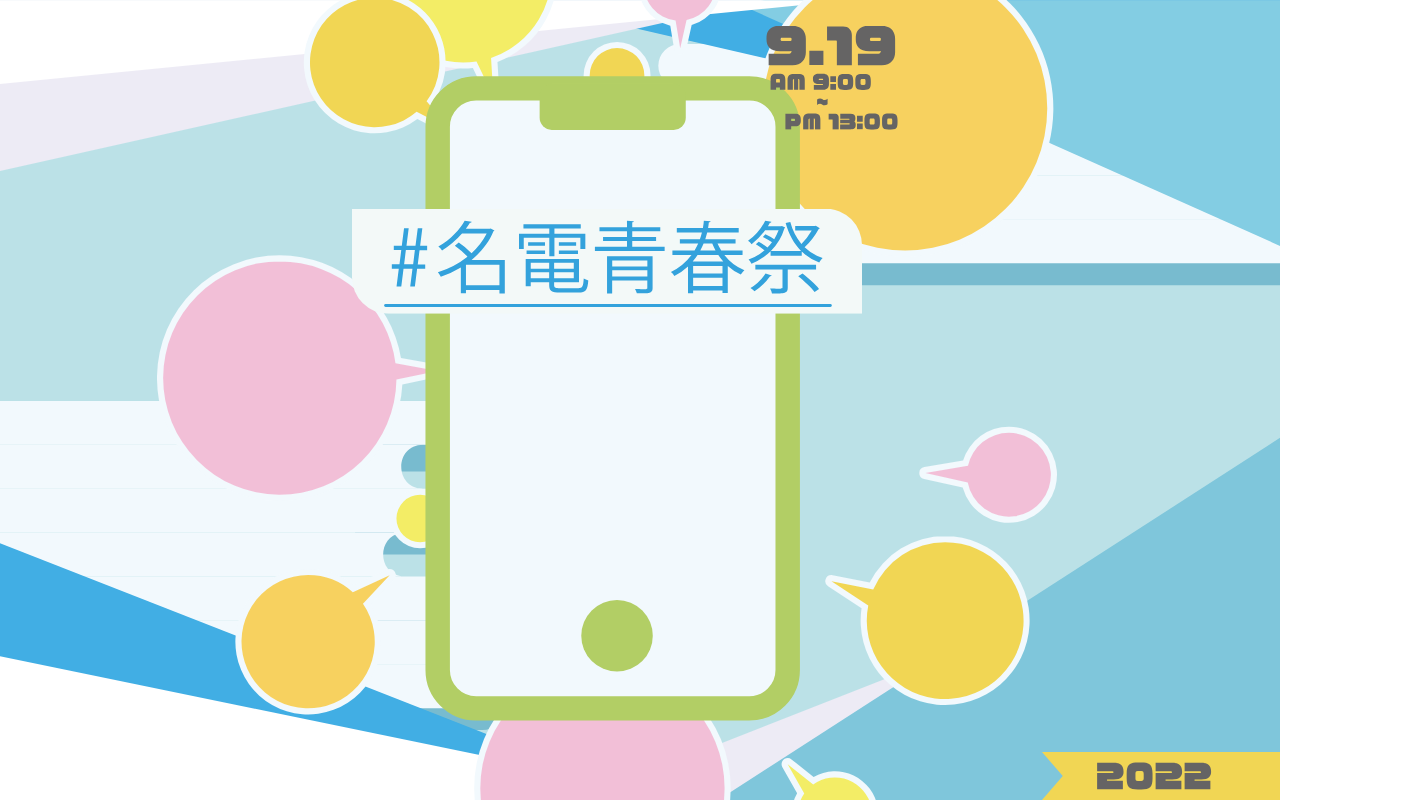
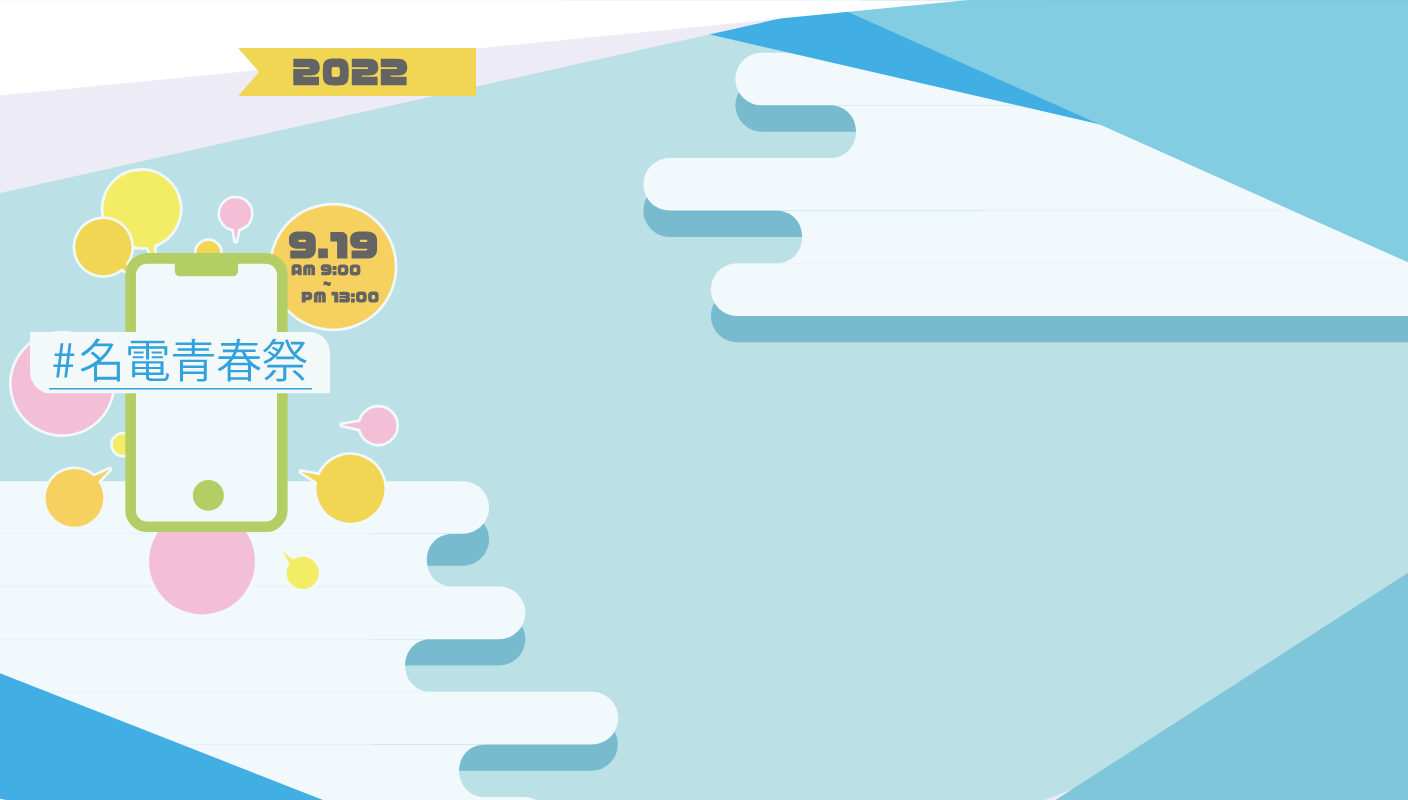
Before and after one commit to bita-tipi/mdn-fes-2022, a React (Create React App) app: page / in a window 1280 px wide. Shown: the top 800 px of the page, 1408 px wide, since content can reach past the window. Built offline with nearby package versions, Linux system fonts and the light colour scheme.

Commit message:
top修正2

```diff
--- a/src/routes/top.css
+++ b/src/routes/top.css
@@ -1,29 +1,32 @@
 .top_container {
-  height: 100vh;
-  min-width: 100%;
+  height: 120vh;
+  width: 10vh;
+  min-width: 110%;
   background-image: url("/src/assets/img/top_back.svg");
   background-size: cover;
   background-attachment: fixed;
-  background-position: 38% top;
+  background-position: 40% top;
 }
 
 .top_center {
   position: absolute;
-  top: 50%;
-  left: 24%;
-  transform: translate(-50%, -50%);
+  transform: translate(3%, 35%);
+  height:60vh;
 }
 
 .top_center img {
-  width: 300%;
+  width: 130%;
 }
 
 .schedule {
-  height: 13vh;
+  height: 40vh;
+  max-height:70%;
   position: absolute;
-  width: 10vh;
-  top:14%;
-  left:185%;
+  width:10vh;
+  max-width:23%;
+  top:-6%;
+  left:99%;
+  transform: translate(-25%, -10%);
 }
 
 .schedule img {
@@ -31,11 +34,11 @@
 }
 
 .top_link {
-  width: 170%;
+  width: 100%;
   position: absolute;
-  top: 40%;
-  right: -220%;
-  transform: translate(0%, -50%);
+  top: 45%;
+  right: -57%;
+  transform: translate(30%, -50%);
 }
 
 .top_link img {
@@ -47,12 +50,18 @@
   height: 6vh;
   max-width: 50%;
   position: absolute;
-  top: 94%;
-  right: 0%;
   overflow: hidden;
+  transform: translate(100%,100%);
   /* transform: translate(0%, 150%); */
 }
 
 .obi img {
   height: 100%;
 }
+
+.left_over{
+ position: absolute;
+ transform: translate(-115%, -90%);
+ min-height: 50vh;
+ height: 90vh;
+}
--- a/src/routes/top.tsx
+++ b/src/routes/top.tsx
@@ -12,8 +12,8 @@ import Header from "./header"
 
 function Top() {
     return (
-        <div className="App">
-            <div className="top_container">
+        <body className="top_container">
+            <div>
                 <div className="top_center">
                     <Header/>
                     <img src={top_center} />
@@ -28,7 +28,7 @@ function Top() {
                     <img src={obi} />
                 </div>
             </div>
-        </div>
+        </body>
     );
 }
 
```
